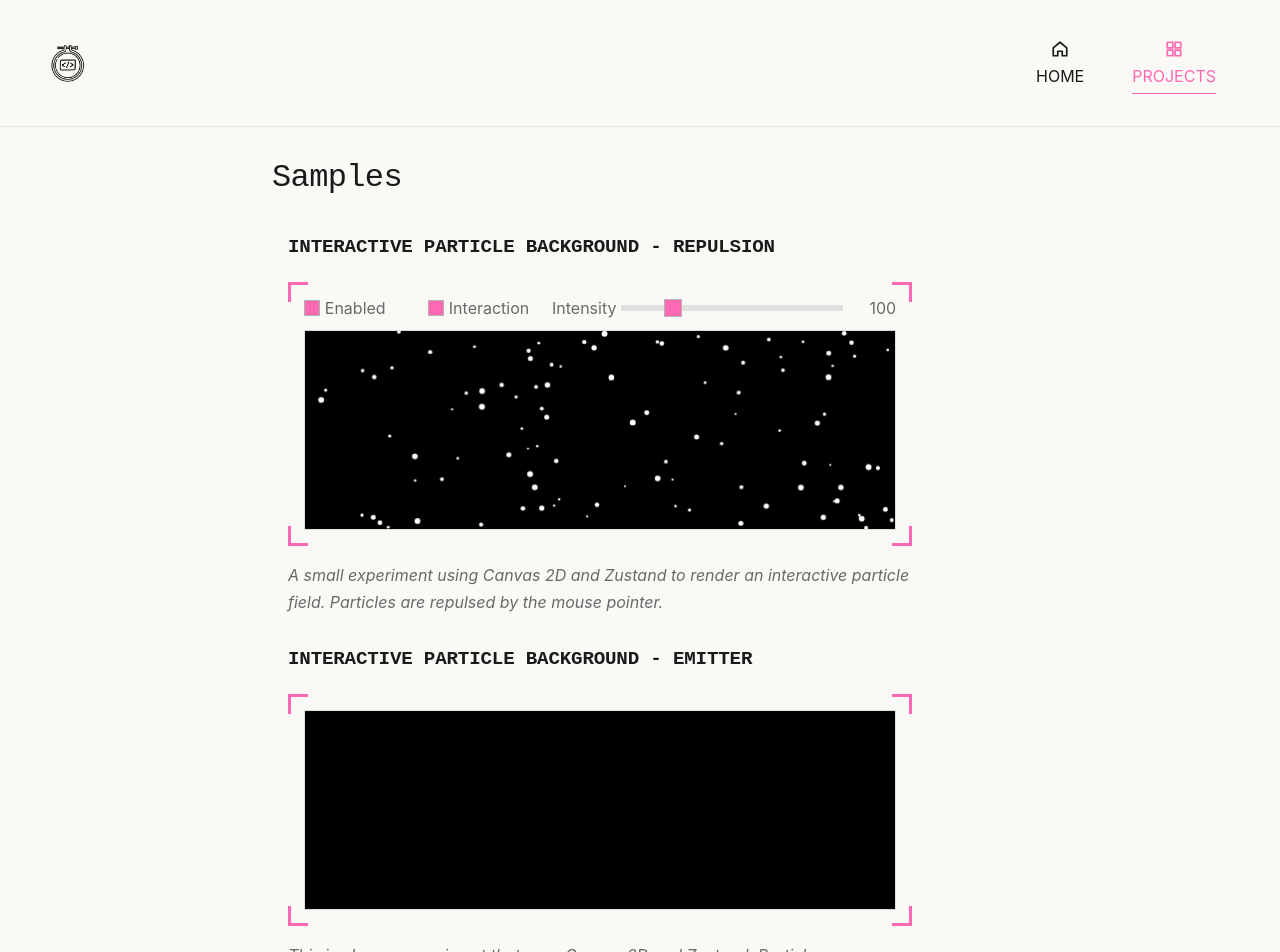
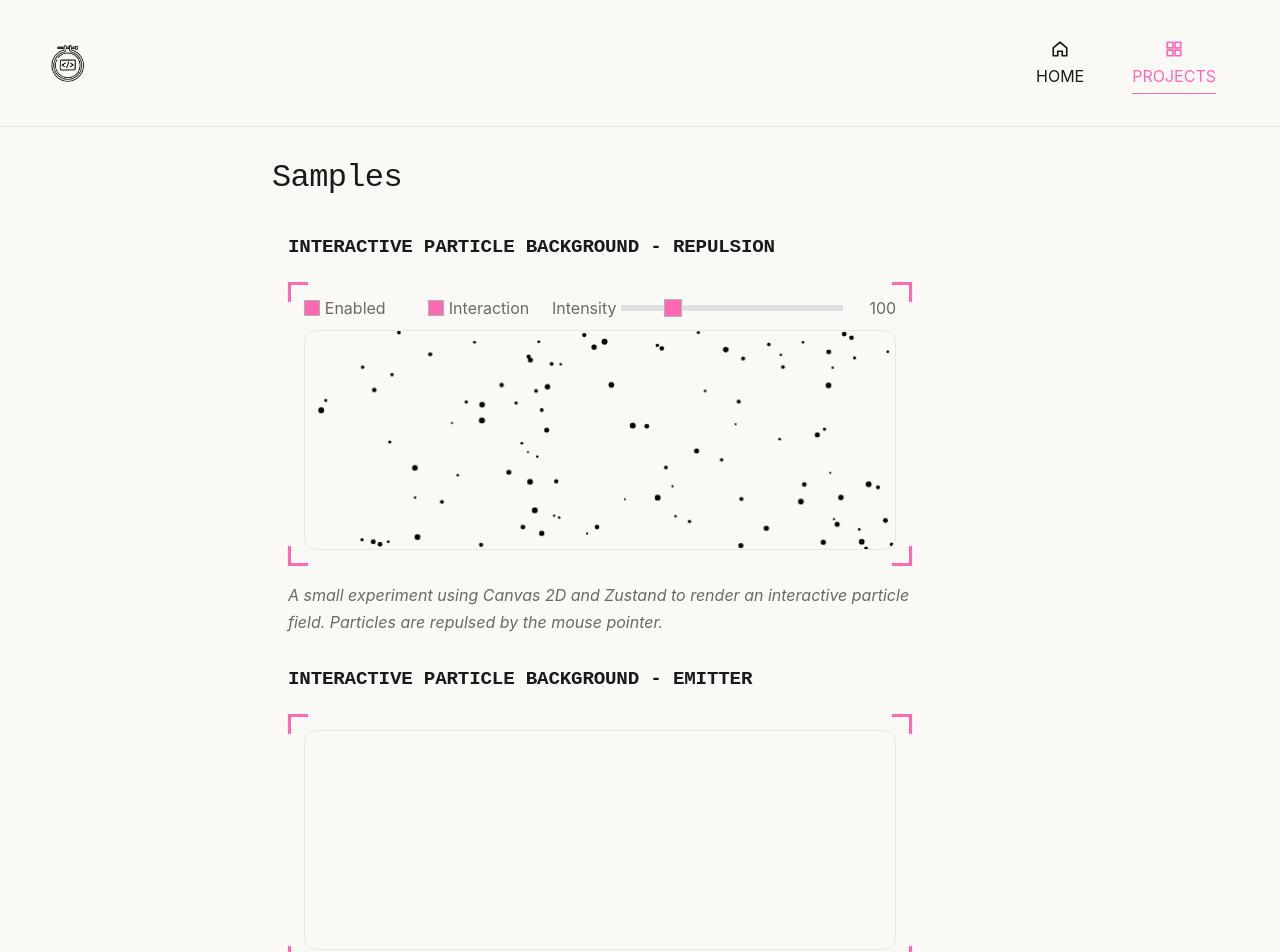
Before and after one commit to thaisfinck/my-code-sampler, a React (Vite) app: page /projects in a window 1280 px wide. Shown: the top 952 px of the page. Built offline with nearby package versions, Linux system fonts and the light colour scheme.

Commit message:
canvas global style

```diff
--- a/src/pages/Home/home.css
+++ b/src/pages/Home/home.css
@@ -80,3 +80,11 @@ main i {
   color: #1a1a1a;
   font-style: italic;
 }
+
+.canvas {
+  width: 100%;
+  height: 220px;
+  border-radius: 0.75rem;
+  border: 1px solid #e5e7eb;
+  display: block;
+}
--- a/src/projects/InteractiveParticleBackground/components/Emitter.tsx
+++ b/src/projects/InteractiveParticleBackground/components/Emitter.tsx
@@ -115,7 +115,7 @@ const Emitter = () => {
 
           ctx.beginPath();
           ctx.arc(p.x, p.y, p.radius, 0, Math.PI * 2);
-          ctx.fillStyle = '#fff';
+          ctx.fillStyle = '#000';
           ctx.fill();
         });
       }
@@ -138,7 +138,7 @@ const Emitter = () => {
         ref={canvasRef}
         width={canvasSize.width}
         height={canvasSize.height}
-        className="interactive-particle-canvas"
+        className="canvas"
         onMouseMove={handlePointerMove}
         onTouchMove={handlePointerMove}
       />
--- a/src/projects/InteractiveParticleBackground/components/Repulsion.tsx
+++ b/src/projects/InteractiveParticleBackground/components/Repulsion.tsx
@@ -170,7 +170,7 @@ const Repulsion = () => {
 
           ctx.beginPath();
           ctx.arc(p.x, p.y, p.radius, 0, Math.PI * 2);
-          ctx.fillStyle = '#fff';
+          ctx.fillStyle = '#000';
           ctx.fill();
         });
       }
@@ -224,7 +224,7 @@ const Repulsion = () => {
         ref={canvasRef}
         width={canvasSize.width}
         height={canvasSize.height}
-        className="interactive-particle-canvas"
+        className="canvas"
         onMouseMove={handleMouseMove}
         onMouseLeave={handleMouseLeave}
       />
--- a/src/projects/InteractiveParticleBackground/styles/interactiveParticleBackground.css
+++ b/src/projects/InteractiveParticleBackground/styles/interactiveParticleBackground.css
@@ -68,11 +68,3 @@
   font-size: 1rem;
   color: dimgray;
 }
-
-.interactive-particle-canvas {
-  width: 100%;
-  height: 200px;
-  display: block;
-  border: 1px solid #ddd;
-  background: #000;
-}
```
